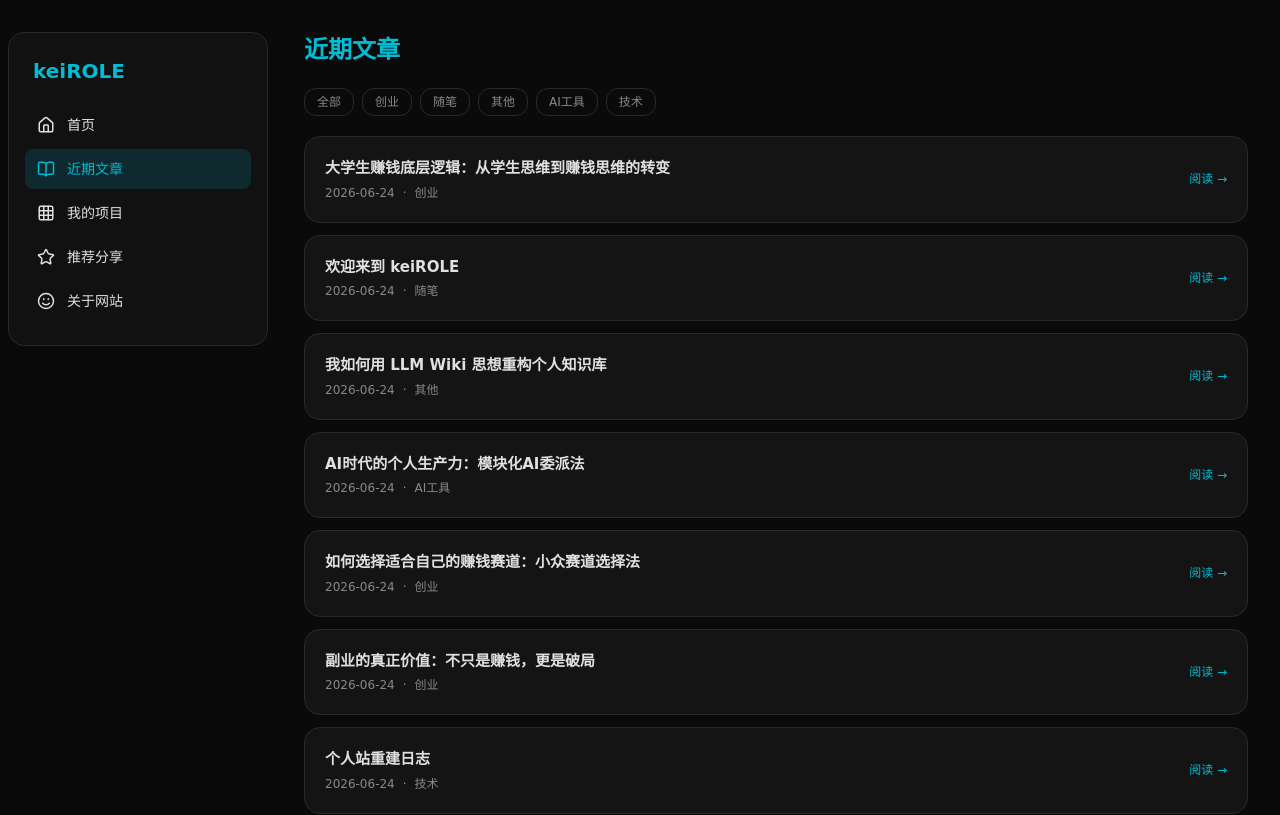
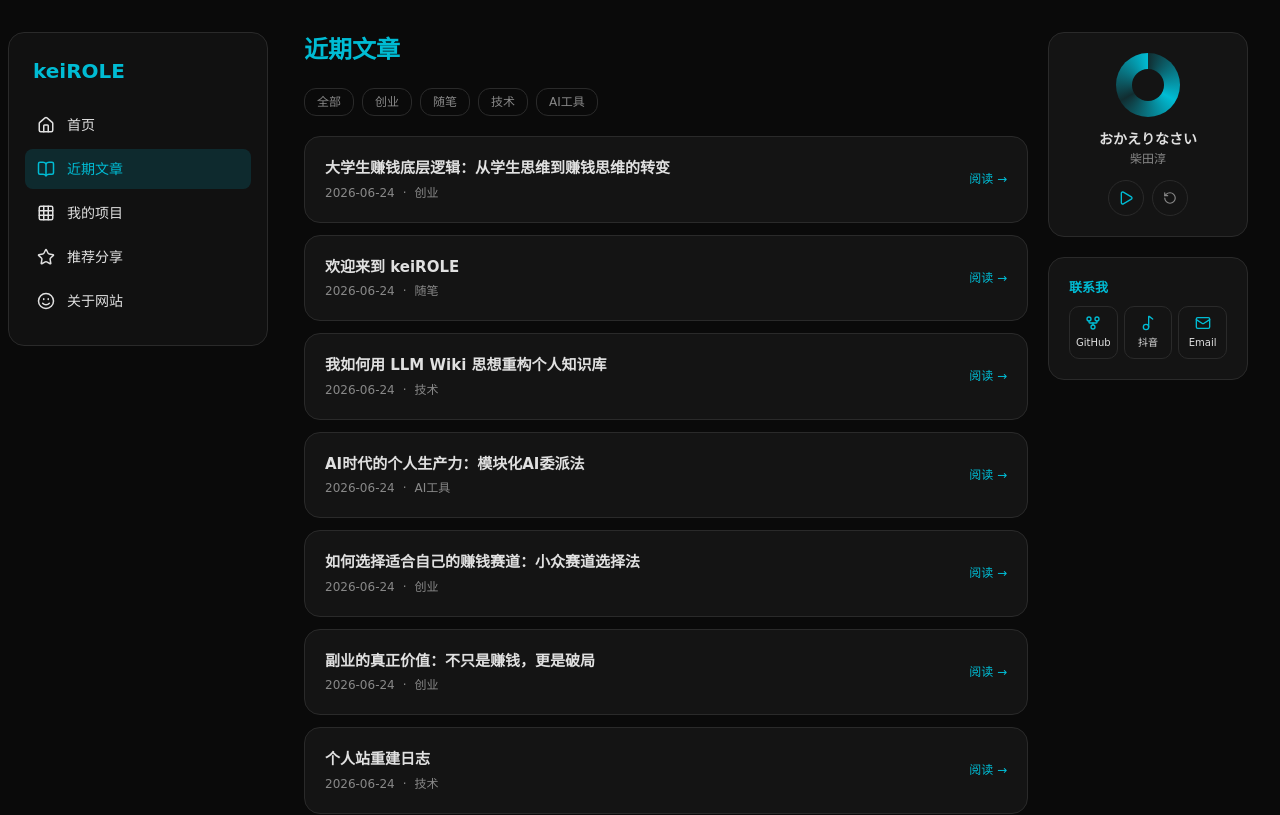
Before and after one commit to keiROLE/keirole, a Next.js app: page /blog in a window 1280 px wide. Shown: the top 815 px of the page. Built offline with nearby package versions, Linux system fonts and the light colour scheme.

Commit message:
fix: right sidebar persistent on all pages + entrance animations + index.json all 7 articles

```diff
--- a/app/about/page.tsx
+++ b/app/about/page.tsx
@@ -1,8 +1,8 @@
-import ContactCard from "@/components/home/ContactCard";
+import PageTransition from "@/components/PageTransition";
 
 export default function AboutPage() {
   return (
-    <div style={{ display: "flex", flexDirection: "column", gap: "20px" }}>
+    <PageTransition>
       <h1 style={{ color: "var(--accent)", fontSize: "24px", fontWeight: "bold" }}>
         关于网站
       </h1>
@@ -63,7 +63,9 @@ export default function AboutPage() {
         </p>
       </div>
 
-      <ContactCard />
-    </div>
+      <div style={{ marginTop: "20px" }}>
+        {/* Footer-style contact for about page */}
+      </div>
+    </PageTransition>
   );
 }
--- a/app/blog/page.tsx
+++ b/app/blog/page.tsx
@@ -2,6 +2,7 @@ import fs from "fs";
 import path from "path";
 import matter from "gray-matter";
 import Link from "next/link";
+import PageTransition from "@/components/PageTransition";
 
 const postsDir = path.join(process.cwd(), "data/blogs/posts");
 
@@ -35,8 +36,9 @@ function getAllPosts(): BlogPost[] {
 export default function BlogPage() {
   const posts = getAllPosts();
   const categories = [...new Set(posts.map((p) => p.category))];
+
   return (
-    <div style={{ display: "flex", flexDirection: "column", gap: "20px" }}>
+    <PageTransition>
       <h1 style={{ color: "var(--accent)", fontSize: "24px", fontWeight: "bold" }}>
         近期文章
       </h1>
@@ -113,6 +115,6 @@ export default function BlogPage() {
           暂无文章。
         </p>
       )}
-    </div>
+    </PageTransition>
   );
 }
--- a/app/layout.tsx
+++ b/app/layout.tsx
@@ -2,6 +2,8 @@ import type { Metadata } from "next";
 import "./globals.css";
 import Sidebar from "@/components/Sidebar";
 import Footer from "@/components/Footer";
+import MiniMusicCard from "@/components/home/MiniMusicCard";
+import ContactCard from "@/components/home/ContactCard";
 
 export const metadata: Metadata = {
   title: "keiROLE",
@@ -18,8 +20,20 @@ export default function RootLayout({
       <body className="min-h-screen">
         <Sidebar />
         <main className="ml-[272px] p-8">
-          {children}
-          <Footer />
+          <div style={{ display: "flex", gap: "20px" }}>
+            <div style={{ flex: 1 }}>
+              {children}
+              <Footer />
+            </div>
+
+            {/* Right sidebar: always visible on every page */}
+            <div style={{ width: "200px", flexShrink: 0 }}>
+              <MiniMusicCard />
+              <div style={{ marginTop: "20px" }}>
+                <ContactCard compact />
+              </div>
+            </div>
+          </div>
         </main>
       </body>
     </html>
--- a/app/page.tsx
+++ b/app/page.tsx
@@ -5,8 +5,6 @@ import ClockCard from "@/components/home/ClockCard";
 import HolidayCard from "@/components/home/HolidayCard";
 import CalendarCard from "@/components/home/CalendarCard";
 import LatestBlogCard from "@/components/home/LatestBlogCard";
-import ContactCard from "@/components/home/ContactCard";
-import MiniMusicCard from "@/components/home/MiniMusicCard";
 import StopwatchDialog from "@/components/home/StopwatchDialog";
 import { useState } from "react";
 
@@ -14,9 +12,7 @@ export default function Home() {
   const [stopwatchOpen, setStopwatchOpen] = useState(false);
 
   return (
-    <div style={{ display: "flex", gap: "20px" }}>
-      {/* Main content area */}
-      <div style={{ flex: 1, display: "flex", flexDirection: "column", gap: "20px", maxWidth: "720px" }}>
+    <div style={{ display: "flex", flexDirection: "column", gap: "20px", maxWidth: "720px" }}>
       {/* Row 1: Greeting + Clock (half width each) */}
       <div style={{ display: "grid", gridTemplateColumns: "1fr 1fr", gap: "20px" }}>
         <GreetingCard />
@@ -31,15 +27,6 @@ export default function Home() {
 
       {/* Row 3: Latest Blog (full width) */}
       <LatestBlogCard />
-      </div>
-
-      {/* Right sidebar: Music player (always visible) */}
-      <div style={{ width: "200px", flexShrink: 0 }}>
-        <MiniMusicCard />
-        <div style={{ marginTop: "20px" }}>
-          <ContactCard compact />
-        </div>
-      </div>
 
       <StopwatchDialog open={stopwatchOpen} onClose={() => setStopwatchOpen(false)} />
     </div>
--- a/app/projects/page.tsx
+++ b/app/projects/page.tsx
@@ -1,6 +1,7 @@
 import fs from "fs";
 import path from "path";
 import matter from "gray-matter";
+import PageTransition from "@/components/PageTransition";
 
 const projectsDir = path.join(process.cwd(), "data/projects");
 
@@ -36,7 +37,7 @@ export default function ProjectsPage() {
   const projects = getAllProjects();
 
   return (
-    <div style={{ display: "flex", flexDirection: "column", gap: "20px" }}>
+    <PageTransition>
       <h1 style={{ color: "var(--accent)", fontSize: "24px", fontWeight: "bold" }}>
         我的项目
       </h1>
@@ -94,6 +95,6 @@ export default function ProjectsPage() {
           </a>
         ))}
       </div>
-    </div>
+    </PageTransition>
   );
 }
--- a/app/share/page.tsx
+++ b/app/share/page.tsx
@@ -1,6 +1,7 @@
 import fs from "fs";
 import path from "path";
 import matter from "gray-matter";
+import PageTransition from "@/components/PageTransition";
 
 const sharesDir = path.join(process.cwd(), "data/shares");
 
@@ -45,7 +46,7 @@ export default function SharePage() {
   const shares = getAllShares();
 
   return (
-    <div style={{ display: "flex", flexDirection: "column", gap: "20px" }}>
+    <PageTransition>
       <h1 style={{ color: "var(--accent)", fontSize: "24px", fontWeight: "bold" }}>
         推荐分享
       </h1>
@@ -73,6 +74,6 @@ export default function SharePage() {
           </div>
         ))}
       </div>
-    </div>
+    </PageTransition>
   );
 }
--- /dev/null
+++ b/components/PageTransition.tsx
@@ -0,0 +1,16 @@
+"use client";
+
+import { motion } from "framer-motion";
+
+export default function PageTransition({ children }: { children: React.ReactNode }) {
+  return (
+    <motion.div
+      initial={{ opacity: 0, y: 20 }}
+      animate={{ opacity: 1, y: 0 }}
+      transition={{ duration: 0.4 }}
+      style={{ display: "flex", flexDirection: "column", gap: "20px" }}
+    >
+      {children}
+    </motion.div>
+  );
+}
--- a/data/blogs/index.json
+++ b/data/blogs/index.json
@@ -1,4 +1,34 @@
 [
+  {
+    "slug": "digital-age-money-mindset",
+    "title": "大学生赚钱底层逻辑：从学生思维到赚钱思维的转变",
+    "date": "2026-06-24",
+    "category": "创业"
+  },
+  {
+    "slug": "modular-ai-delegation",
+    "title": "AI时代的个人生产力：模块化AI委派法",
+    "date": "2026-06-24",
+    "category": "AI工具"
+  },
+  {
+    "slug": "niche-track-selection",
+    "title": "如何选择适合自己的赚钱赛道：小众赛道选择法",
+    "date": "2026-06-24",
+    "category": "创业"
+  },
+  {
+    "slug": "side-hustle-real-value",
+    "title": "副业的真正价值：不只是赚钱，更是破局",
+    "date": "2026-06-24",
+    "category": "创业"
+  },
+  {
+    "slug": "llm-wiki-knowledge-base-rebuild",
+    "title": "我如何用 LLM Wiki 思想重构个人知识库",
+    "date": "2026-06-24",
+    "category": "技术"
+  },
   {
     "slug": "hello-world",
     "title": "欢迎来到 keiROLE",
--- a/data/blogs/posts/llm-wiki-knowledge-base-rebuild.md
+++ b/data/blogs/posts/llm-wiki-knowledge-base-rebuild.md
@@ -1,6 +1,7 @@
 ---
 title: "我如何用 LLM Wiki 思想重构个人知识库"
 date: "2026-06-24"
+category: "技术"
 tag: "随笔"
 ---
 
```
Lines whose indentation alone changed are shown as unchanged.
